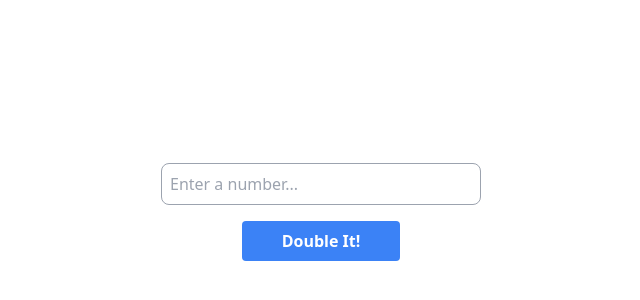
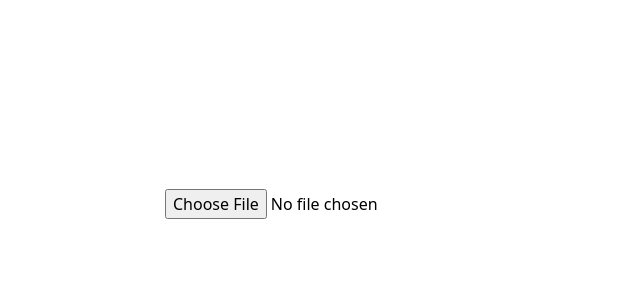
Before and after one commit to justinsiek/Apprazer, a Next.js app in the folder client/: page / in a window 1280 px wide. Shown: the part 196-496 px from the top of the page, without its empty margins (319-959 px from the left). Built offline with nearby package versions, Linux system fonts and the light colour scheme.

Commit message:
added file input, created route

```diff
--- a/client/pages/index.js
+++ b/client/pages/index.js
@@ -1,33 +1,31 @@
 import React, { useState } from 'react';
 
 function Index() {
-  const [number, setNumber] = useState('');
-  const [result, setResult] = useState('');
+  const [fileContent, setFileContent] = useState('');
 
-  const doubleNumber = () => {
-    fetch(`http://localhost:8080/api/double?number=${number}`)
-      .then(response => {
-        return response.json();
-      })
+  const handleFileChange = (event) => {
+    const file = event.target.files[0];
+    const formData = new FormData();
+    formData.append('file', file);
+
+    fetch('http://localhost:8080/api/upload', {
+      method: 'POST',
+      body: formData,
+    })
+      .then(response => response.json())
       .then(data => {
-        setResult(`Result: ${data.result}`);
+        setFileContent(data.content);
       });
   };
 
   return (
     <div className='flex flex-col justify-center items-center h-screen'>
-      <p className='mb-4'>{result}</p>
+      <p className='mb-4'>{fileContent}</p>
       <input
-        className='border border-gray-400 p-2 w-1/4 rounded-lg mb-4'
-        type="number"
-        value={number}
-        onChange={(e) => setNumber(e.target.value)}
-        placeholder="Enter a number..."
+        type="file"
+        onChange={handleFileChange}
+        className='mb-4'
       />
-      <button
-        className='bg-blue-500 hover:bg-blue-700 text-white font-bold py-2 px-10 rounded'
-        onClick={doubleNumber}>Double It!</button>
-
     </div>
   );
 }
```
Also changed, not shown: 1 other file (tests, documents, lock files or other folders).
